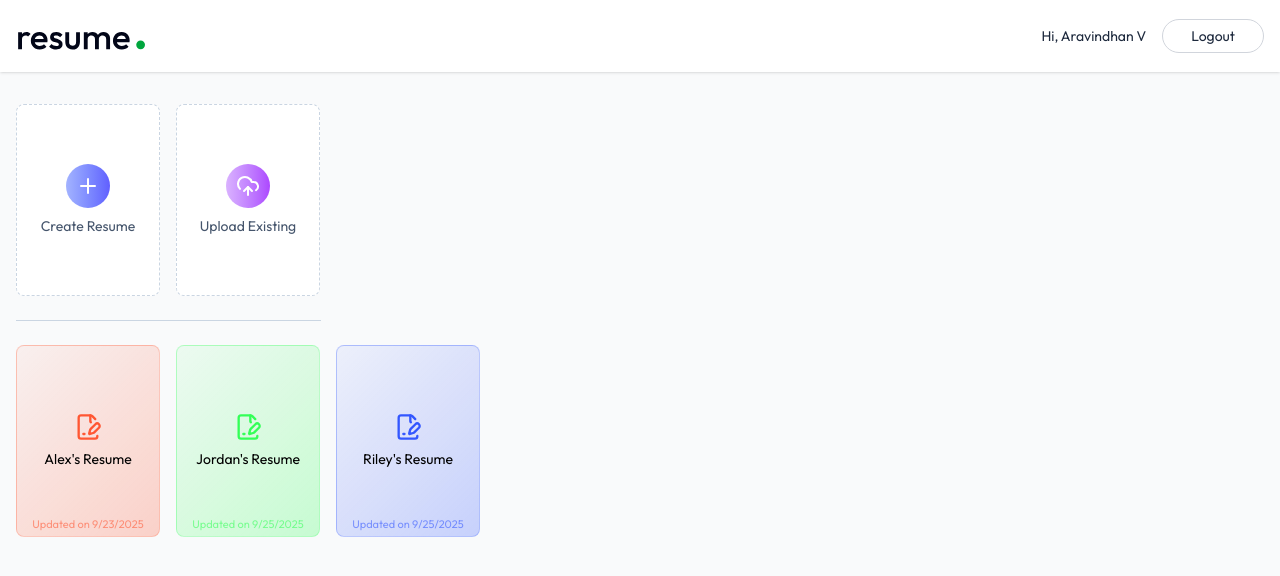
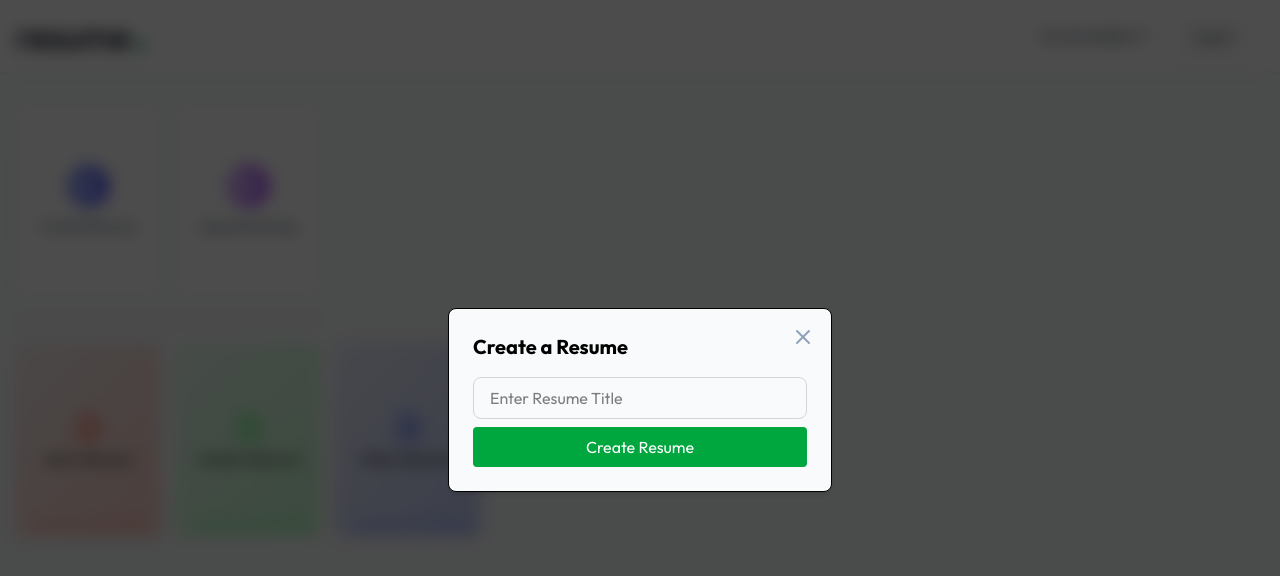
Before and after one commit to ShirleyEunice/MERN-AI-Resume-builder, a React (Vite) app in the folder client/: page /app in a window 1280 px wide. Both pictures are taken after a click on the button "Create Resume". Shown: the top 576 px of the page. Built offline with nearby package versions, Linux system fonts and the light colour scheme.

Commit message:
Frontend - Add Resume and Upload Resume Popup implemeted

```diff
--- a/client/src/index.css
+++ b/client/src/index.css
@@ -10,4 +10,10 @@
   button{
     @apply cursor-pointer;
   }
+  input:not([type="checkbox"]){
+    @apply outline-none focus:ring border border-gray-300 focus:ring-blue-500 focus:border-blue-500 rounded-lg;
+  }
+  textarea {
+    @apply outline-none focus:ring border border-gray-300 focus:ring-blue-500 focus:border-blue-500 rounded-lg resize-none;
+  }
 }
--- a/client/src/pages/Dashboard.jsx
+++ b/client/src/pages/Dashboard.jsx
@@ -1,11 +1,30 @@
 import React, { useEffect, useState } from 'react'
-import {FilePenLineIcon, PlusIcon, UploadCloudIcon, Trash, PencilIcon} from "lucide-react"
+import {FilePenLineIcon, PlusIcon, UploadCloudIcon, Trash, PencilIcon, XIcon, UploadCloud} from "lucide-react"
 import {dummyResumeData} from "../assets/assets"
+import { useNavigate } from 'react-router-dom';
 
 const Dashboard = () => {
 
   const colors = ["#FF5733", "#33FF57", "#3357FF", "#F1C40F", "#8E44AD"];
   const [allResumes, setAllResumes] = useState([]);
+  const [showCreateResume, setShowCreateResume] = useState(false);
+  const [showUploadResume, setShowUploadResume] = useState(false);
+  const [title, setTitle] = useState("");
+  const [resume, setResume] = useState(null);
+  const [editResumeId, setEditResumeId] = useState("");
+  const navigate = useNavigate();
+
+  const createResume = async(event) =>{
+    event.preventDefault();
+    setShowCreateResume(false);
+    navigate("/app/builder/res123");
+  }
+
+  const uploadResume = async(event) => {
+    event.preventDefault();
+    setShowUploadResume(false);
+    navigate("/app/builder/res345");
+  }
 
   //To display dummy resumes
   const loadAllResumes = async ()=>{
@@ -23,6 +42,7 @@
         </p>
         <div className="flex gap-4">
           <button
+            onClick={() => setShowCreateResume(true)}
             className="w-full bg-white sm:max-w-36 h-48 flex flex-col items-center justify-center rounded-lg
           gap-2 text-slate-600 border border-dashed border-slate-300 group hover:border-indigo-500 hover:shadow-lg transition-all duration-300 cursor-pointer"
           >
@@ -36,6 +56,7 @@
           </button>
 
           <button
+            onClick={() => setShowUploadResume(true)}
             className="w-full bg-white sm:max-w-36 h-48 flex flex-col items-center justify-center rounded-lg
           gap-2 text-slate-600 border border-dashed border-slate-300 group hover:border-purple-500 hover:shadow-lg transition-all duration-300 cursor-pointer"
           >
@@ -54,19 +75,136 @@
         <div className="grid grid-cols-2 sm:flex flex-wrap gap-4">
           {allResumes.map((resume, index) => {
             const baseColor = colors[index % colors.length];
-            return <button key={index} className='relative w-full sm:max-w-36 h-48 flex flex-col items-center
-            justify-center rounded-lg gap-2 border group hover:shadow-lg transition-all duration-300 cursor-pointer'
-            style={{background: `linear-gradient(135deg, ${baseColor}10, ${baseColor}40)`, borderColor: baseColor + '40'}}>
-              <FilePenLineIcon className='size-7 group-hover:scale-105 transition-all' style={{color: baseColor}}/>
-              <p className='text-sm group-hover:scale-105 transition-all px-2 text-center'>{resume.title}</p>
-              <p className='absolute bottom-1 text-[11px] text-slate-400 group-hover:text-slate-500 transition-all duration-300 px-2 text-center' style={{color: baseColor + '90'}}>Updated on {new Date(resume.updatedAt).toLocaleDateString()}</p>
-              <div className='absolute top-1 right-1 group-hover:flex items-center hidden'>
-                <Trash className='size-7 p-1.5 hover:bg-white/50 rounded text-slate-700 transition-colors'/>
-                <PencilIcon className='size-7 p-1.5 hover:bg-white/50 rounded text-slate-700 transition-colors'/>
-              </div>
-            </button>;
+            return (
+              <button
+                key={index}
+                onClick={()=> navigate(`/app/builder/${resume._id}`)}
+                className="relative w-full sm:max-w-36 h-48 flex flex-col items-center
+            justify-center rounded-lg gap-2 border group hover:shadow-lg transition-all duration-300 cursor-pointer"
+                style={{
+                  background: `linear-gradient(135deg, ${baseColor}10, ${baseColor}40)`,
+                  borderColor: baseColor + "40",
+                }}
+              >
+                <FilePenLineIcon
+                  className="size-7 group-hover:scale-105 transition-all"
+                  style={{ color: baseColor }}
+                />
+                <p className="text-sm group-hover:scale-105 transition-all px-2 text-center">
+                  {resume.title}
+                </p>
+                <p
+                  className="absolute bottom-1 text-[11px] text-slate-400 group-hover:text-slate-500 transition-all duration-300 px-2 text-center"
+                  style={{ color: baseColor + "90" }}
+                >
+                  Updated on {new Date(resume.updatedAt).toLocaleDateString()}
+                </p>
+                <div className="absolute top-1 right-1 group-hover:flex items-center hidden">
+                  <Trash className="size-7 p-1.5 hover:bg-white/50 rounded text-slate-700 transition-colors" />
+                  <PencilIcon className="size-7 p-1.5 hover:bg-white/50 rounded text-slate-700 transition-colors" />
+                </div>
+              </button>
+            );
           })}
         </div>
+
+        {showCreateResume && (
+          <form
+            action=""
+            onSubmit={createResume}
+            onClick={() => setShowCreateResume(false)}
+            className="fixed inset-0 bg-black/70 backdrop-blur bg-opacity-50 z-10 flex items-center justify-center"
+          >
+            <div
+              onClick={(e) => e.stopPropagation()}
+              className="relative bg-slate-50 border shadow-md rounded-lg w-full max-w-sm p-6"
+            >
+              <h2 className="text-xl font-bold mb-4">Create a Resume</h2>
+              <input
+                type="text"
+                placeholder="Enter Resume Title"
+                onChange={(e) => setTitle(e.target.value)}
+                value={title}
+                className="w-full px-4 py-2 mb-2 focus:border-green-600 ring-green-600"
+                required
+              />
+              <button className="w-full py-2 bg-green-600 text-white rounded hover:bg-green-700 transition-colors">
+                Create Resume
+              </button>
+              <XIcon
+                className="absolute top-4 right-4 text-slate-400 hover:text-slate-600 cursor-pointer transition-colors"
+                onClick={() => {
+                  setShowCreateResume(false);
+                  setTitle("");
+                }}
+              />
+            </div>
+          </form>
+        )}
+
+        {showUploadResume && (
+          <form
+            action=""
+            onSubmit={uploadResume}
+            onClick={() => setShowUploadResume(false)}
+            className="fixed inset-0 bg-black/70 backdrop-blur bg-opacity-50 z-10 flex items-center justify-center"
+          >
+            <div
+              onClick={(e) => e.stopPropagation()}
+              className="relative bg-slate-50 border shadow-md rounded-lg w-full max-w-sm p-6"
+            >
+              <h2 className="text-xl font-bold mb-4">Upload Resume</h2>
+              <input
+                type="text"
+                placeholder="Enter Resume Title"
+                onChange={(e) => setTitle(e.target.value)}
+                value={title}
+                className="w-full px-4 py-2 mb-2 focus:border-green-600 ring-green-600"
+                required
+              />
+              <div>
+                <label
+                  htmlFor="resume-input"
+                  className="bloack text-sm text-slate-700"
+                >
+                  Select resume file
+                  <div
+                    className="flex flex-col items-center justify-center gap-2 border group text-slate-400
+                border-slate-400 border-dashed rounded-md p-4 py-10 my-4 hover:border-green-500
+                hover:text-green-700 cursor-pointer transition-colors"
+                  >
+                    {resume ? (
+                      <p className="text-green-700">{resume.name}</p>
+                    ) : (
+                      <>
+                        <UploadCloud className="size-14 stroke-1" />
+                        <p>Upload resume</p>
+                      </>
+                    )}
+                  </div>
+                </label>
+                <input
+                  type="file"
+                  id="resume-input"
+                  accept=".pdf"
+                  hidden
+                  onChange={(e) => setResume(e.target.files[0])}
+                />
+              </div>
+
+              <button className="w-full py-2 bg-green-600 text-white rounded hover:bg-green-700 transition-colors">
+                Upload Resume
+              </button>
+              <XIcon
+                className="absolute top-4 right-4 text-slate-400 hover:text-slate-600 cursor-pointer transition-colors"
+                onClick={() => {
+                  setShowUploadResume(false);
+                  setTitle("");
+                }}
+              />
+            </div>
+          </form>
+        )}
       </div>
     </div>
   );
```
